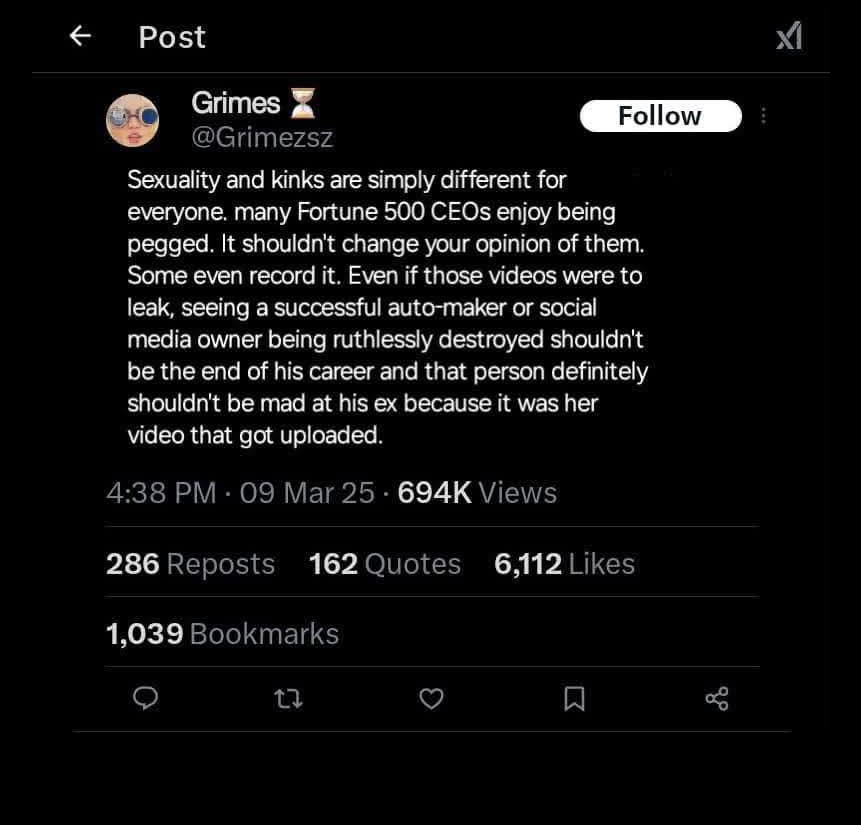
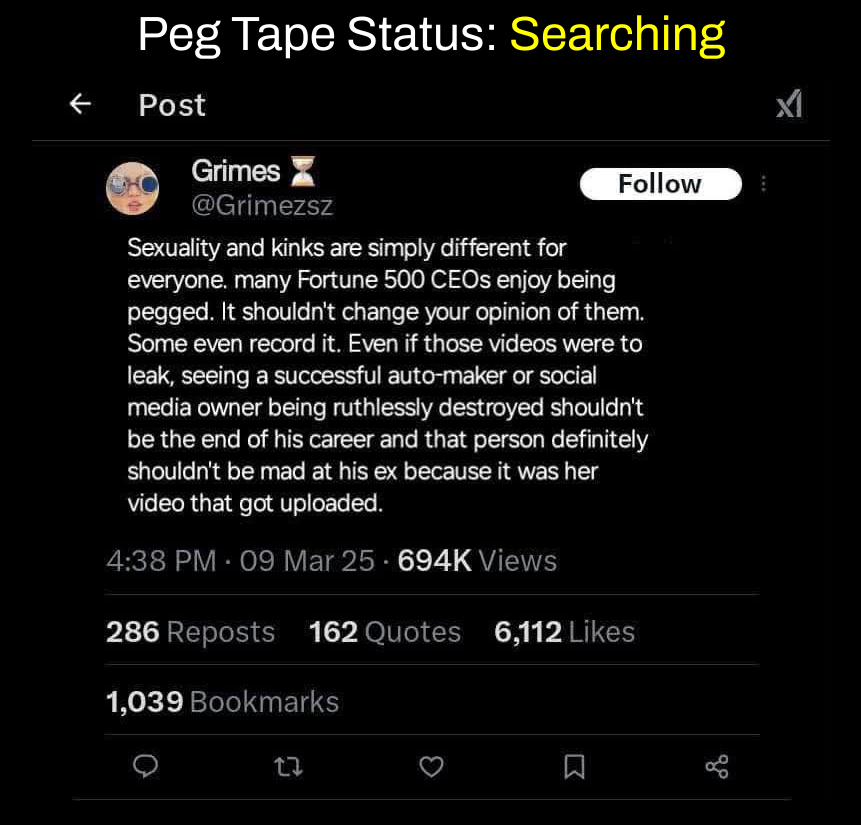
Before and after one commit to itemduper/pegta.pe, a plain HTML site: page index.html in a window 1280 px wide. Shown: the whole page, without its empty margins (209-1070 px from the left). Before the commit the page ends 800 px from the top, so only its background shows below. Drawn offline with Linux system fonts and the light colour scheme.

Commit message:
Add Peg Tape Status

```diff
--- a/index.html
+++ b/index.html
@@ -2,16 +2,37 @@
   <HEAD>
     <TITLE>It's real.</TITLE>
     <STYLE type="text/css">
+      @import url('https://fonts.googleapis.com/css2?family=Archivo:ital,wght@0,100..900;1,100..900&display=swap');
       body {
         background-color: black;
+        color: white;
       }
       .centered {
         display: block;
         margin: auto;
       }
+      p.centered {
+        text-align: center;
+      }
+      .padded {
+        padding: 2vh;
+      }
+      .font-archivo {
+        font-family: "Archivo", sans-serif;
+        font-optical-sizing: auto;
+        font-style: normal;
+        font-variation-settings:"wdth" 100;
+      }
+      .lorge {
+        font-size: xxx-large;
+      }
+      .yellow {
+        color: yellow;
+      }
     </STYLE>
   </HEAD>
   <BODY>
-    <img class="centered" src="real.jpg" />
+    <p class="centered lorge font-archivo">Peg Tape Status: <span class="yellow">Searching</span></p>
+    <img class="centered padded" src="real.jpg" />
   </BODY>
 </HTML>
```
